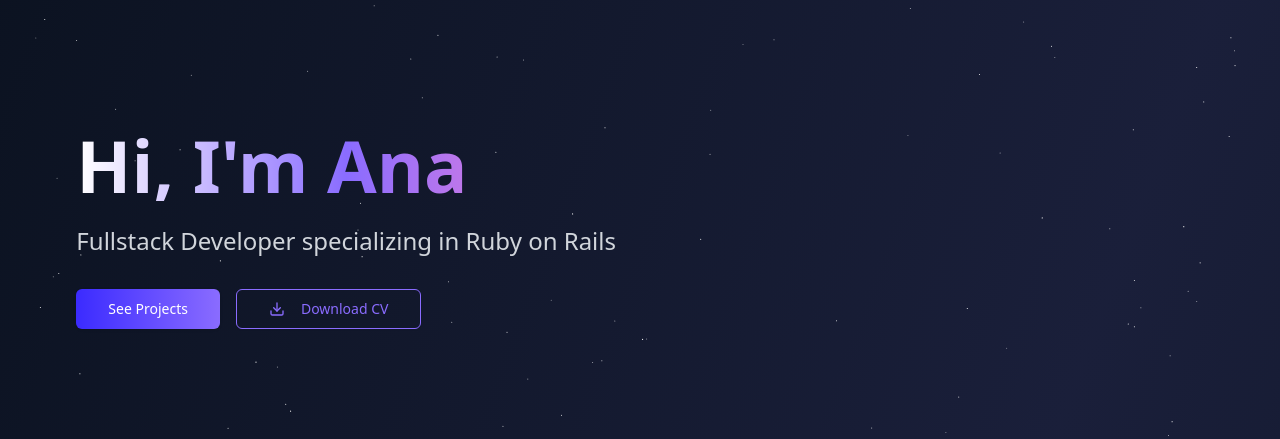
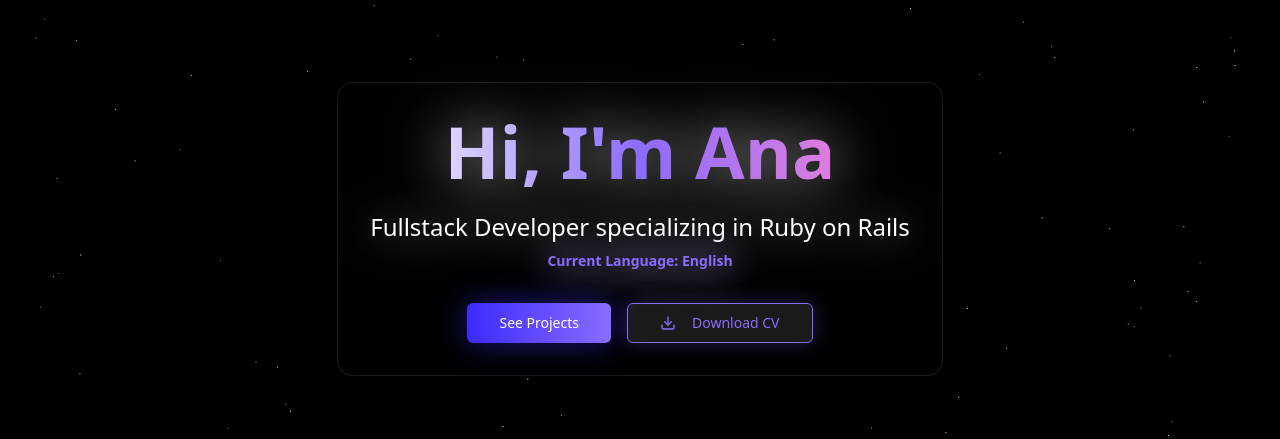
Before and after one commit to devanaclimgo/my-portfolio, a Next.js app: page / in a window 1280 px wide. Shown: the part 171-610 px from the top of the page. Built offline with nearby package versions, Linux system fonts and the light colour scheme.

Commit message:
feat: integrate @splinetool/react-spline for enhanced 3D visuals and improve language handling in Hero and Navigation components

```diff
--- a/package.json
+++ b/package.json
@@ -12,6 +12,7 @@
     "@radix-ui/react-slot": "^1.2.3",
     "@react-three/drei": "^10.7.4",
     "@react-three/fiber": "^9.3.0",
+    "@splinetool/react-spline": "^4.1.0",
     "class-variance-authority": "^0.7.1",
     "clsx": "^2.1.1",
     "framer-motion": "^12.23.12",
--- a/src/app/page.tsx
+++ b/src/app/page.tsx
@@ -15,7 +15,7 @@
 export default function Portfolio() {
   return (
     <LanguageProvider>
-      <div className="min-h-screen bg-gradient-to-br from-[#0B1220] via-[#1a1f3a] to-[#0B1220] text-white overflow-x-hidden relative">
+      <div className="min-h-screen bottom-0 left-0 right-0 h-24 bg-[#000000] text-white overflow-x-hidden relative">
         {/* Animated Stars Background */}
         <div className="fixed inset-0 overflow-hidden pointer-events-none z-0">
           <ShootingStarsAndStarsBackgroundDemo />
--- a/src/components/Hero.tsx
+++ b/src/components/Hero.tsx
@@ -6,18 +6,28 @@
 import { Download } from 'lucide-react'
 import { content } from '../../data'
 import { useLanguage } from '../contexts/LanguageContext'
+import Spline from '@splinetool/react-spline'
 
 export default function Hero() {
   const { language } = useLanguage()
   const t = content[language]
 
+  console.log('Hero component - Current language:', language)
+
   const handleResumeDownload = () => {
+    // Debug: Log the language when download is clicked
+    console.log('Download clicked - Language:', language)
     const link = document.createElement('a')
-    link.href = '/Ana_Gomes-Resume.pdf'
-    link.download =
-      language === 'en'
-        ? 'Ana_Gomes-Resume.pdf'
-        : 'Ana_Gomes-Curriculo.pdf'
+    if (language === 'pt') {
+      link.href = '/Ana_Gomes-Curriculo.pdf'
+      link.download = 'Ana_Gomes-Curriculo.pdf'
+      console.log('Downloading Portuguese version:', '/Ana_Gomes-Curriculo.pdf')
+    } else {
+      link.href = '/Ana_Gomes-Resume.pdf'
+      link.download = 'Ana_Gomes-Resume.pdf'
+      console.log('Downloading English version:', '/Ana_Gomes-Resume.pdf')
+    }
+
     document.body.appendChild(link)
     link.click()
     document.body.removeChild(link)
@@ -36,17 +46,35 @@
 
   return (
     <div>
-      {' '}
-      <section className="relative min-h-screen flex items-center justify-center px-4 sm:px-6 lg:px-8">
-        <div className="max-w-7xl mx-auto grid grid-cols-1 lg:grid-cols-2 gap-12 items-center">
+      <section className="relative min-h-screen flex items-center justify-center px-4 sm:px-6 lg:px-8 overflow-hidden">
+        {/* Spline Background - Full Screen */}
+        <div className="absolute inset-0 w-full h-full z-0">
+          <Suspense
+            fallback={
+              <div className="w-full h-full bg-gradient-to-br from-[#0B1220] via-[#1a1f3a] to-[#0B1220] flex items-center justify-center">
+                <div className="text-6xl font-bold text-white animate-pulse">
+                  3D
+                </div>
+              </div>
+            }
+          >
+            <Spline
+              scene="https://prod.spline.design/w8uMKvrWl8zmzzyv/scene.splinecode"
+              className="w-full h-full"
+            />
+          </Suspense>
+        </div>
+
+        {/* Content Overlay - Centered */}
+        <div className="relative z-10 max-w-4xl mx-auto text-center">
           <motion.div
-            className="text-center lg:text-left"
-            initial={{ opacity: 0, x: -50 }}
-            animate={{ opacity: 1, x: 0 }}
+            className="relative p-8 rounded-2xl backdrop-blur-sm bg-black/20 border border-white/10"
+            initial={{ opacity: 0, y: 30 }}
+            animate={{ opacity: 1, y: 0 }}
             transition={{ duration: 1, delay: 0.2 }}
           >
             <motion.h1
-              className="text-4xl sm:text-6xl lg:text-7xl font-bold mb-6 bg-gradient-to-r from-white via-[#8A6CFF] to-[#FF85D0] bg-clip-text text-transparent"
+              className="text-4xl sm:text-6xl lg:text-7xl font-bold mb-6 bg-gradient-to-r from-white via-[#8A6CFF] to-[#FF85D0] bg-clip-text text-transparent drop-shadow-[0_0_30px_rgba(255,255,255,0.8)] filter"
               initial={{ opacity: 0, y: 30 }}
               animate={{ opacity: 1, y: 0 }}
               transition={{ duration: 0.8, delay: 0.4 }}
@@ -54,15 +82,19 @@
               {t.hero.greeting}
             </motion.h1>
             <motion.p
-              className="text-xl sm:text-2xl text-gray-300 mb-8 leading-relaxed"
+              className="text-xl sm:text-2xl text-white mb-8 leading-relaxed drop-shadow-[0_0_20px_rgba(255,255,255,0.6)] font-medium"
               initial={{ opacity: 0, y: 20 }}
               animate={{ opacity: 1, y: 0 }}
               transition={{ duration: 0.8, delay: 0.6 }}
             >
               {t.hero.subtitle}
+              {/* Debug: Show current language */}
+              <span className="block text-sm text-[#8A6CFF] mt-2 font-semibold drop-shadow-[0_0_15px_rgba(138,108,255,0.8)]">
+                Current Language: {language === 'en' ? 'English' : 'Português'}
+              </span>
             </motion.p>
             <motion.div
-              className="flex flex-col sm:flex-row gap-4 justify-center lg:justify-start"
+              className="flex flex-col sm:flex-row gap-4 justify-center"
               initial={{ opacity: 0, y: 20 }}
               animate={{ opacity: 1, y: 0 }}
               transition={{ duration: 0.8, delay: 0.8 }}
@@ -73,7 +105,7 @@
               >
                 <Button
                   size="lg"
-                  className="bg-gradient-to-r from-[#3B2BFF] to-[#8A6CFF] hover:from-[#8A6CFF] hover:to-[#FF85D0] text-white border-0 hover:shadow-lg hover:shadow-[#8A6CFF]/25 transition-all duration-300"
+                  className="bg-gradient-to-r from-[#3B2BFF] to-[#8A6CFF] hover:from-[#8A6CFF] hover:to-[#FF85D0] text-white border-0 hover:shadow-lg hover:shadow-[#8A6CFF]/25 transition-all duration-300 backdrop-blur-md shadow-[0_0_30px_rgba(59,43,255,0.5)]"
                   onClick={scrollToProjects}
                 >
                   {t.hero.seeProjects}
@@ -86,7 +118,7 @@
                 <Button
                   variant="outline"
                   size="lg"
-                  className="border-[#8A6CFF] text-[#8A6CFF] hover:bg-[#8A6CFF] hover:text-white bg-transparent hover:shadow-lg hover:shadow-[#8A6CFF]/25 transition-all duration-300"
+                  className="border-[#8A6CFF] text-[#8A6CFF] hover:bg-[#8A6CFF] hover:text-white bg-white/10 backdrop-blur-md hover:shadow-lg hover:shadow-[#8A6CFF]/25 transition-all duration-300 shadow-[0_0_20px_rgba(138,108,255,0.3)]"
                   onClick={handleResumeDownload}
                 >
                   <Download className="w-4 h-4 mr-2" />
@@ -95,23 +127,6 @@
               </motion.div>
             </motion.div>
           </motion.div>
-
-          <motion.div
-            className="flex justify-center lg:justify-end"
-            initial={{ opacity: 0, x: 50 }}
-            animate={{ opacity: 1, x: 0 }}
-            transition={{ duration: 1, delay: 0.4 }}
-          >
-            <div className="w-80 h-80 relative">
-              <Suspense
-                fallback={
-                  <div className="w-80 h-80 bg-gradient-to-r from-[#3B2BFF]/20 to-[#8A6CFF]/20 rounded-full flex items-center justify-center backdrop-blur-sm border border-white/10 animate-pulse">
-                    <div className="text-6xl font-bold text-white">3D</div>
-                  </div>
-                }
-              ></Suspense>
-            </div>
-          </motion.div>
         </div>
       </section>
     </div>
--- a/src/components/Navigation.tsx
+++ b/src/components/Navigation.tsx
@@ -12,13 +12,28 @@
   const { language, setLanguage } = useLanguage()
   const t = content[language]
 
+  console.log('Navigation component - Current language:', language)
+
   const handleResumeDownload = () => {
+    console.log('Navigation download clicked - Language:', language)
+
     const link = document.createElement('a')
-    link.href = '/Ana_Gomes-Resume.pdf'
-    link.download =
-      language === 'en'
-        ? 'Ana_Gomes-Resume.pdf'
-        : 'Ana_Gomes-Curriculo.pdf'
+    if (language === 'pt') {
+      link.href = '/Ana_Gomes-Curriculo.pdf'
+      link.download = 'Ana_Gomes-Curriculo.pdf'
+      console.log(
+        'Navigation downloading Portuguese version:',
+        '/Ana_Gomes-Curriculo.pdf',
+      )
+    } else {
+      link.href = '/Ana_Gomes-Resume.pdf'
+      link.download = 'Ana_Gomes-Resume.pdf'
+      console.log(
+        'Navigation downloading English version:',
+        '/Ana_Gomes-Resume.pdf',
+      )
+    }
+
     document.body.appendChild(link)
     link.click()
     document.body.removeChild(link)
@@ -127,7 +142,16 @@
             </div>
 
             <motion.button
-              onClick={() => setLanguage(language === 'en' ? 'pt' : 'en')}
+              onClick={() => {
+                const newLanguage = language === 'en' ? 'pt' : 'en'
+                console.log(
+                  'Language switching from',
+                  language,
+                  'to',
+                  newLanguage,
+                )
+                setLanguage(newLanguage)
+              }}
               className="text-sm px-2 py-1 rounded border border-white/20 hover:bg-white/10 transition-colors"
               whileHover={{ scale: 1.05 }}
               whileTap={{ scale: 0.95 }}
@@ -192,7 +216,16 @@
                 {t.nav.resume}
               </Button>
               <button
-                onClick={() => setLanguage(language === 'en' ? 'pt' : 'en')}
+                onClick={() => {
+                  const newLanguage = language === 'en' ? 'pt' : 'en'
+                  console.log(
+                    'Mobile language switching from',
+                    language,
+                    'to',
+                    newLanguage,
+                  )
+                  setLanguage(newLanguage)
+                }}
                 className="text-sm px-2 py-1 rounded border border-white/20"
               >
                 {language === 'en' ? '🇧🇷 PT' : '🇬🇧 EN'}
```
Also changed, not shown: 1 other file (tests, documents, lock files or other folders).
